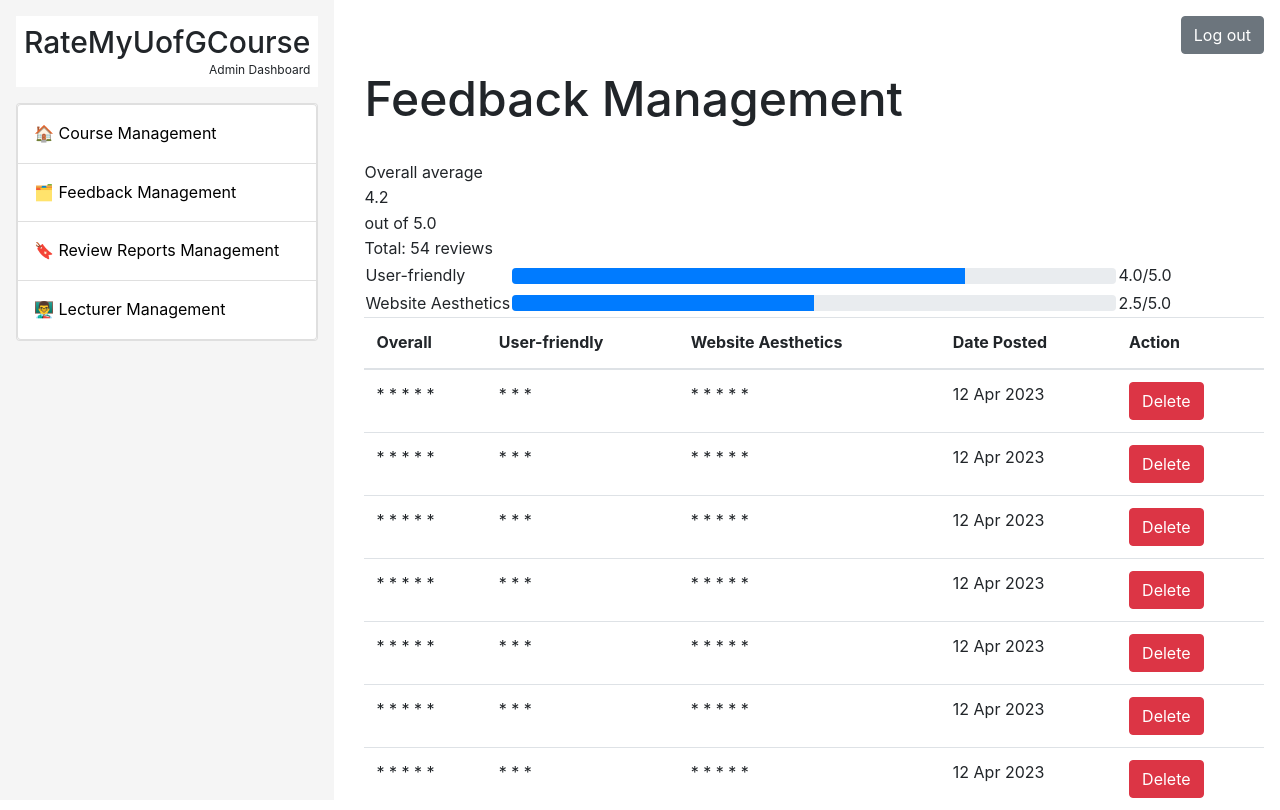
After one commit to luciantkd/rate_my_uog_course, a Django app: template templates/administrator/feedback_management.html in a window 1280 px wide. The commit adds this page. Run offline with Django 3.2, Linux system fonts and the light colour scheme; the template is opened without the code that fills it, so the values that code supplies are empty; some libraries are stand-ins or nearby versions.

Commit message:
Added feedback management html css

```diff
--- /dev/null
+++ b/templates/administrator/feedback_management.html
@@ -0,0 +1,133 @@
+{% extends 'administrator/base_admin.html' %}
+{% load static %}
+
+{% block title %} Feedback Management {% endblock %}
+
+{% block additional_styles %}
+    <link rel="stylesheet" href="{% static 'css/administrator/style-admin-feedback-management.css' %}">
+{% endblock %}
+
+{% block pagetitle %} Feedback Management {% endblock %}
+
+{% block content %}
+<div class="overall-average-container">
+        <div class="overall-average-border">
+            <div class="overall-average">
+                <div class="overall-average-title">Overall average</div>
+                <div class="average">
+                    <div class="average-score">4.2</div>
+                    <div class="average-outof">out of 5.0</div>
+                </div>
+                <div class="num-reviews">Total: 54 reviews</div>
+            </div>
+        </div>
+
+        <table class="average-categories">
+            <tbody>
+                <tr class="rating-category">
+                    <td class="rating-category-name">User-friendly</td>
+                    <td class="progress-container w-75">
+                        <div class="progress">
+                            <div class="progress-bar w-75" role="progressbar" aria-valuenow="50" aria-valuemin="0"
+                                aria-valuemax="100"></div>
+                        </div>
+                    </td>
+                    <td class="rating-category-name">4.0/5.0</td>
+                </tr>
+                <tr class="rating-category">
+                    <td class="rating-category-name">Website Aesthetics</td>
+                    <td class="progress-container w-25">
+                        <div class="progress">
+                            <div class="progress-bar w-50" role="progressbar" aria-valuenow="50" aria-valuemin="0"
+                                aria-valuemax="100"></div>
+                        </div>
+                    </td>
+                    <td class="rating-category-name">2.5/5.0</td>
+                </tr>
+        </table>
+    </div> <!-- end of average-->
+
+        <div>
+            <div class="table-scroll">
+                <!-- Table to filter -->
+                <table class="table" id="dataTable">
+                    <thead>
+                        <tr>
+                          <th>Overall</th>
+                          <th>User-friendly</th>
+                          <th>Website Aesthetics</th>
+                          <th>Date Posted</th>
+                          <th>Action</th>
+                        </tr>
+                      </thead>
+                      <tbody>
+                        <tr onclick="window.location='#';">
+                          <td>* * * * *</td>
+                          <td>* * *</td>
+                          <td>* * * * *</td>
+                          <td>12 Apr 2023</td>
+                          <td>
+                            <button class="btn btn-danger">Delete</button>
+                          </td>
+                        </tr>
+                        <tr onclick="window.location='#';">
+                            <td>* * * * *</td>
+                            <td>* * *</td>
+                            <td>* * * * *</td>
+                            <td>12 Apr 2023</td>
+                            <td>
+                              <button class="btn btn-danger">Delete</button>
+                            </td>
+                          </tr>
+                          <tr onclick="window.location='#';">
+                            <td>* * * * *</td>
+                            <td>* * *</td>
+                            <td>* * * * *</td>
+                            <td>12 Apr 2023</td>
+                            <td>
+                              <button class="btn btn-danger">Delete</button>
+                            </td>
+                          </tr>
+                          <tr onclick="window.location='#';">
+                            <td>* * * * *</td>
+                            <td>* * *</td>
+                            <td>* * * * *</td>
+                            <td>12 Apr 2023</td>
+                            <td>
+                              <button class="btn btn-danger">Delete</button>
+                            </td>
+                          </tr>
+                          <tr onclick="window.location='#';">
+                            <td>* * * * *</td>
+                            <td>* * *</td>
+                            <td>* * * * *</td>
+                            <td>12 Apr 2023</td>
+                            <td>
+                              <button class="btn btn-danger">Delete</button>
+                            </td>
+                          </tr>
+                          <tr onclick="window.location='#';">
+                            <td>* * * * *</td>
+                            <td>* * *</td>
+                            <td>* * * * *</td>
+                            <td>12 Apr 2023</td>
+                            <td>
+                              <button class="btn btn-danger">Delete</button>
+                            </td>
+                          </tr>
+                          <tr onclick="window.location='#';">
+                            <td>* * * * *</td>
+                            <td>* * *</td>
+                            <td>* * * * *</td>
+                            <td>12 Apr 2023</td>
+                            <td>
+                              <button class="btn btn-danger">Delete</button>
+                            </td>
+                          </tr>
+                        <!-- Repeat the pattern for each course -->
+                        <!-- ... -->
+                      </tbody>
+                </table>
+            </div>
+        </div> <!-- end of the main div content-->
+{% endblock %}
```
Also changed, not shown: templates/administrator/course_management.html (+21 -21 lines), templates/administrator/base_admin.html (renamed from templates/administrator/base-admin.html).
